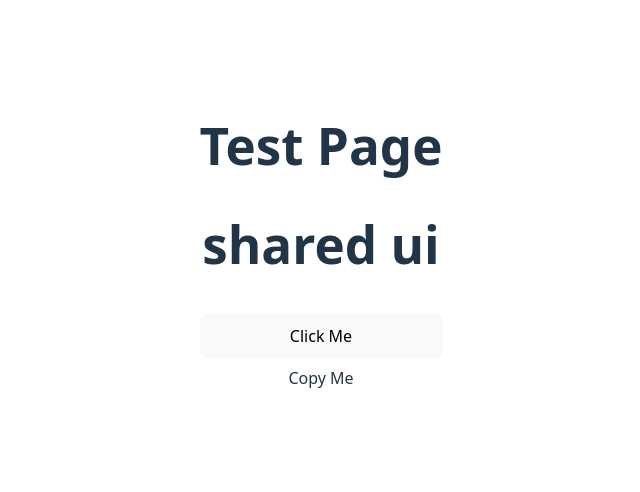
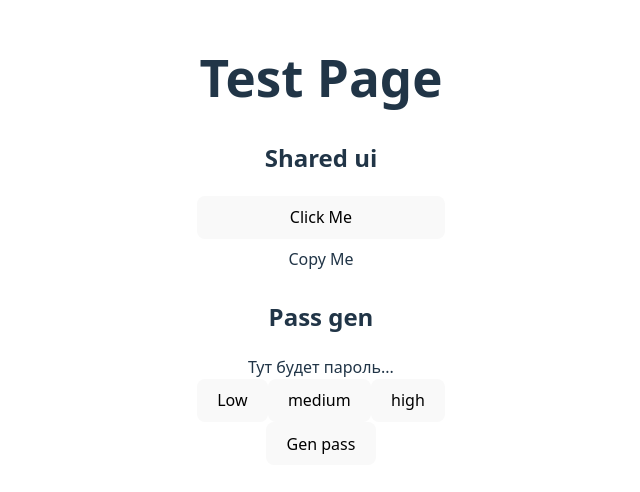
Before and after one commit to Nikolay-Yakunin/pass-gen, a React (Vite) app: page / in a window 1280 px wide. Shown: the part 160-652 px from the top of the page, without its empty margins (319-959 px from the left). Built offline with nearby package versions, Linux system fonts and the light colour scheme.

Commit message:
Закомитил тестовую страницу

```diff
--- a/src/pages/TestPage/TestPage.jsx
+++ b/src/pages/TestPage/TestPage.jsx
@@ -1,15 +1,37 @@
-import React from "react";
+import React, { useState } from "react";
 import { Button, CopyText } from "../../components/shared";
+import { generatePassword } from "../../models/Password/password";
 
 function TestPage() {
+  const [pass, setPass] = useState();
+  const [complexity, setComplexity] = useState("low");
+
+  const handleGenPass = () => {
+    setPass(generatePassword(12, complexity));
+  };
+
+  const handlerComplexity = (level) => {
+    setComplexity(level);
+  };
+
   return (
     <main>
       <h1>Test Page</h1>
       <section>
-        <h1>shared ui</h1>
         <div className="row">
-            <Button>Click Me</Button>
-            <CopyText>Copy Me</CopyText>
+          <h2>Shared ui</h2>
+          <Button>Click Me</Button>
+          <CopyText>Copy Me</CopyText>
+        </div>
+        <div className="row">
+          <h2>Pass gen</h2>
+          <span>{pass ? pass : "Тут будет пароль..."}</span>
+          <div>
+            <button onClick={() => handlerComplexity("low")}>Low</button>
+            <button onClick={() => handlerComplexity("medium")}>medium</button>
+            <button onClick={() => handlerComplexity("high")}>high</button>
+          </div>
+          <button onClick={handleGenPass}>Gen pass</button>
         </div>
       </section>
     </main>
```
